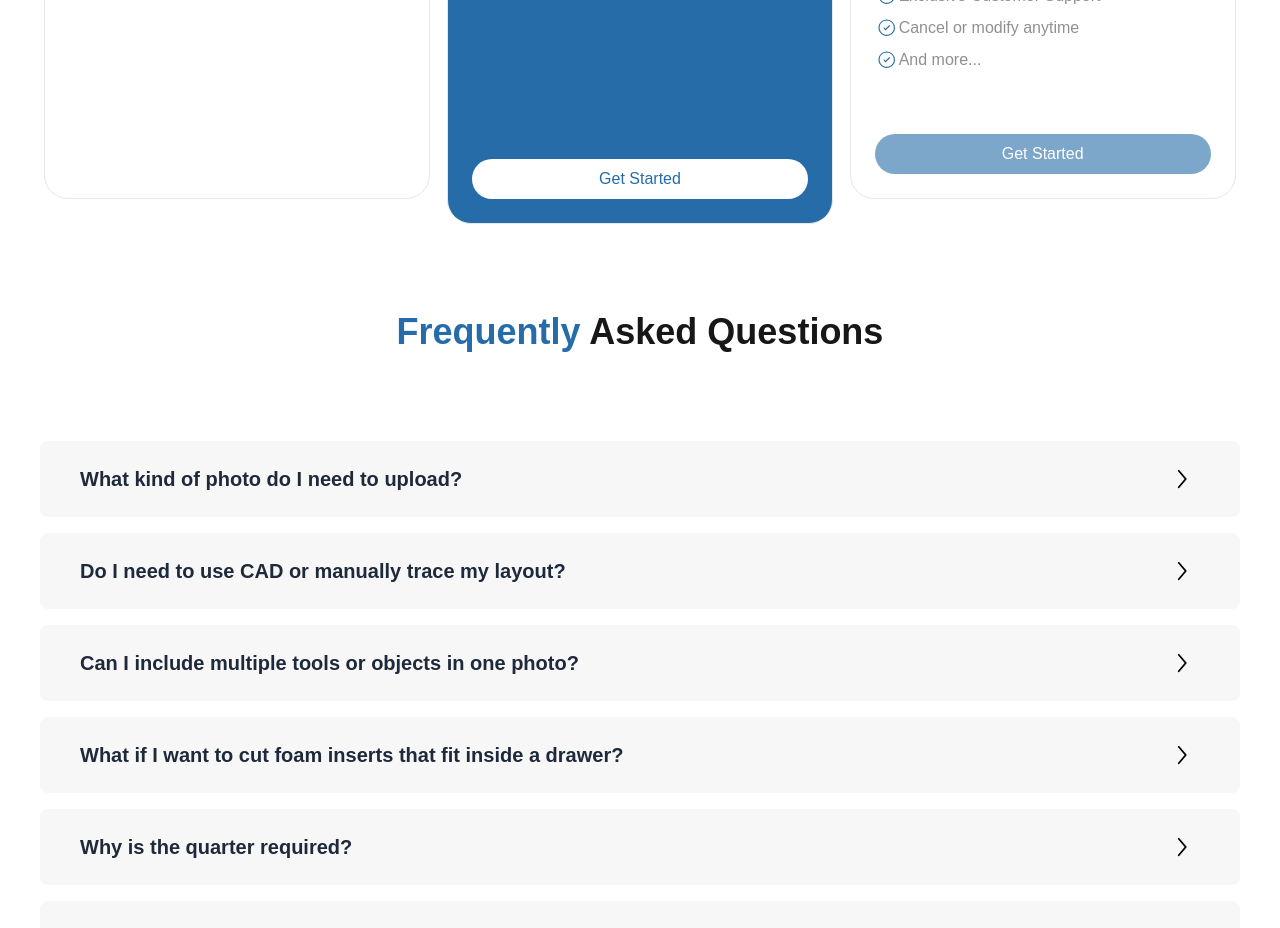
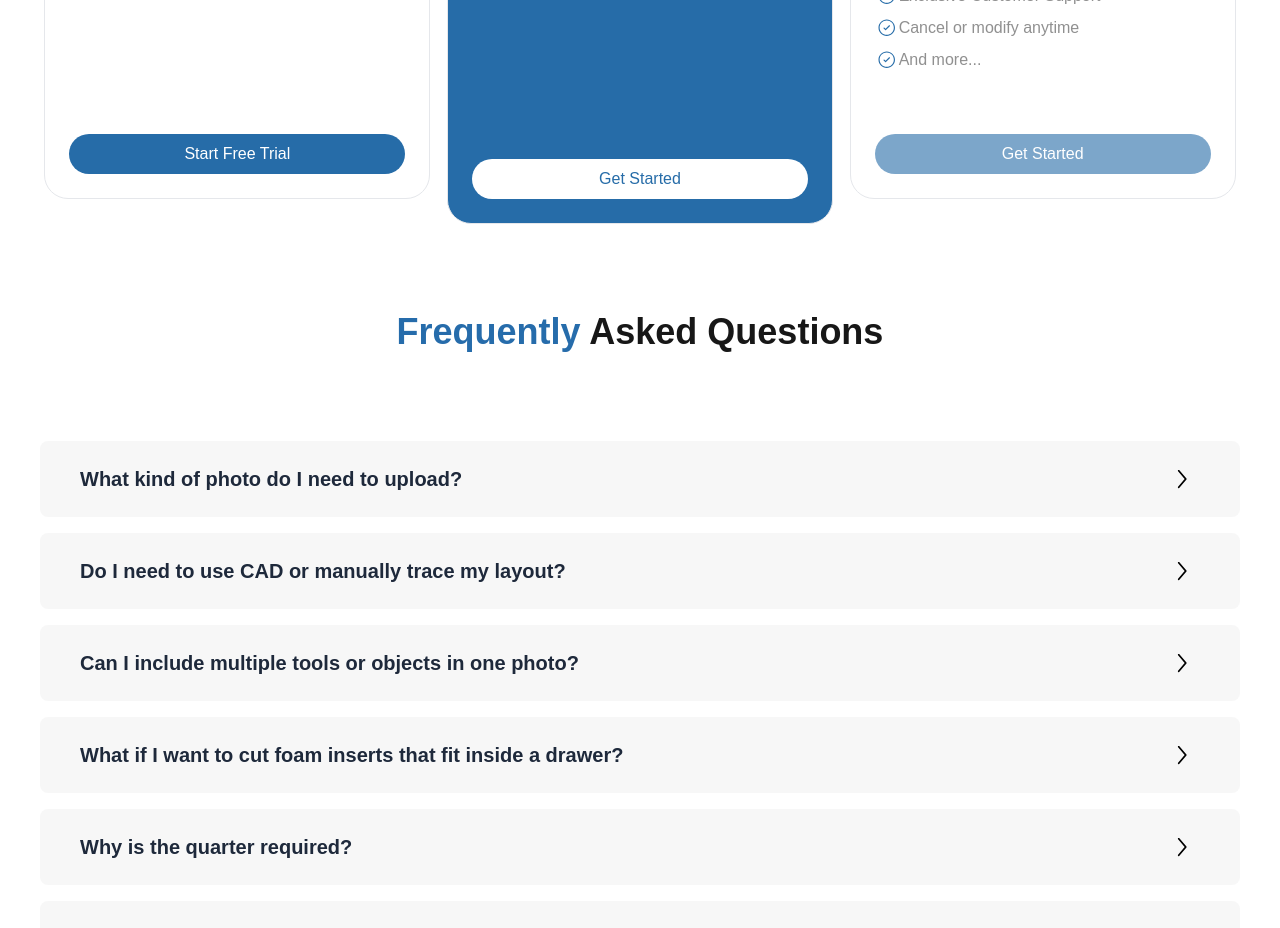
Before and after one commit to ArhamButt011/dfx-file-generations, a Next.js app: page / in a window 1280 px wide. Shown: the part 3440-4368 px from the top of the page. Built offline with nearby package versions, Linux system fonts and the light colour scheme; no server answers; the database is empty.

Commit message:
Add free trial button in landing page picing sections

```diff
--- a/src/components/Home/Pricing.tsx
+++ b/src/components/Home/Pricing.tsx
@@ -46,12 +46,12 @@ const bilingPlans: DataItem[] = [
         text: 'No payment required',
       },
     ],
-    buttonText: '',
+    buttonText: 'Start Free Trial',
     height: 70,
     backgroundColor: 'white',
     textColor: 'black',
-    buttonColor: '',
-    buttonTextColor: '',
+    buttonColor: '#266CA8',
+    buttonTextColor: 'white',
     priceColor: '#266CA8',
     smallTextColor: '#22222280',
     icon: '/images/user/AuthScreens/Check Circle.svg',
```
